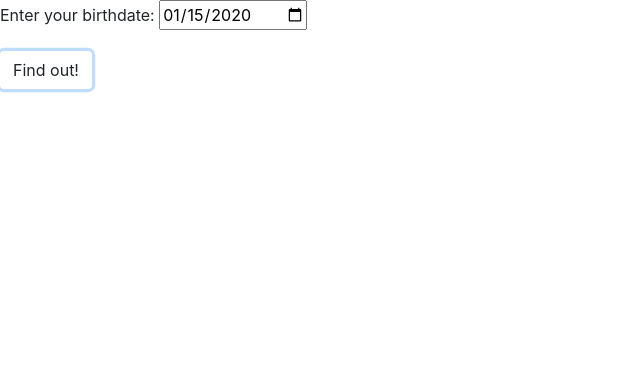
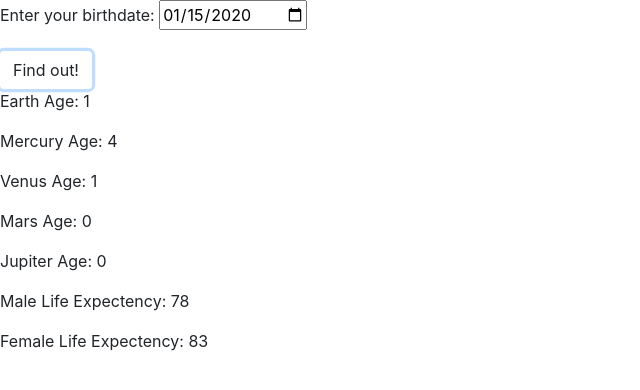
Before and after one commit to kayajepson/fridayWeek11, a website built with webpack: page src/index.html in a window 1280 px wide. Both pictures are taken after typing "2020-01-15" into the empty fields and a click on the button "Find out!". Shown: the whole page, without its empty margins (0-640 px from the left). Built offline with nearby package versions, Linux system fonts and the light colour scheme.

Commit message:
fix date obj and date html bug

```diff
--- a/src/index.html
+++ b/src/index.html
@@ -17,13 +17,13 @@
     <button type="submit" class="btn">Find out!</button>
   </form>
   <div>
-    <p><span id="earth"></span></p>
-    <p><span id="mercury"></span></p>
-    <p><span id="venus"></span></p>
-    <p><span id="mars"></span></p>
-    <p><span id="jupiter"></span></p>
-    <p><span id="male"></span></p>
-    <p><span id="female"></span></p>
+    <p>Earth Age: <span id="earth"></span></p>
+    <p>Mercury Age: <span id="mercury"></span></p>
+    <p>Venus Age: <span id="venus"></span></p>
+    <p>Mars Age: <span id="mars"></span></p>
+    <p>Jupiter Age: <span id="jupiter"></span></p>
+    <p>Male Life Expectency: <span id="male"></span></p>
+    <p>Female Life Expectency: <span id="female"></span></p>
   </div>
 </body>
 </html>
--- a/src/main.js
+++ b/src/main.js
@@ -8,13 +8,8 @@ $(document).ready(function() {
   $("form#ages").submit(function(event) {
     event.preventDefault();
     let userInput = document.querySelector('input[type="date"]');
-    console.log("formIn",userInput);
-    let userBday = new Date(userInput.value  + "T:00:00:00");
-    console.log("date",userBday);
-    let test = userBday.getMilliseconds();
-    console.log(test);
-    let userCalc = new Ages(test);
-    console.log("agesobj",userCalc);
+    let userBday = new Date(userInput.value);
+    let userCalc = new Ages(userBday);
     let earth = userCalc.earthAge;
     let mercury = userCalc.mercuryAge;
     let venus = userCalc.venusAge;
@@ -22,8 +17,6 @@ $(document).ready(function() {
     let jupiter = userCalc.jupiterAge;
     let male = userCalc.maleLife;
     let female = userCalc.femaleLife;
-    console.log(female);
-    console.log(earth);
     $("#earth").text(earth).show();
     $("#mercury").text(mercury).show();
     $("#venus").text(venus).show();
```
